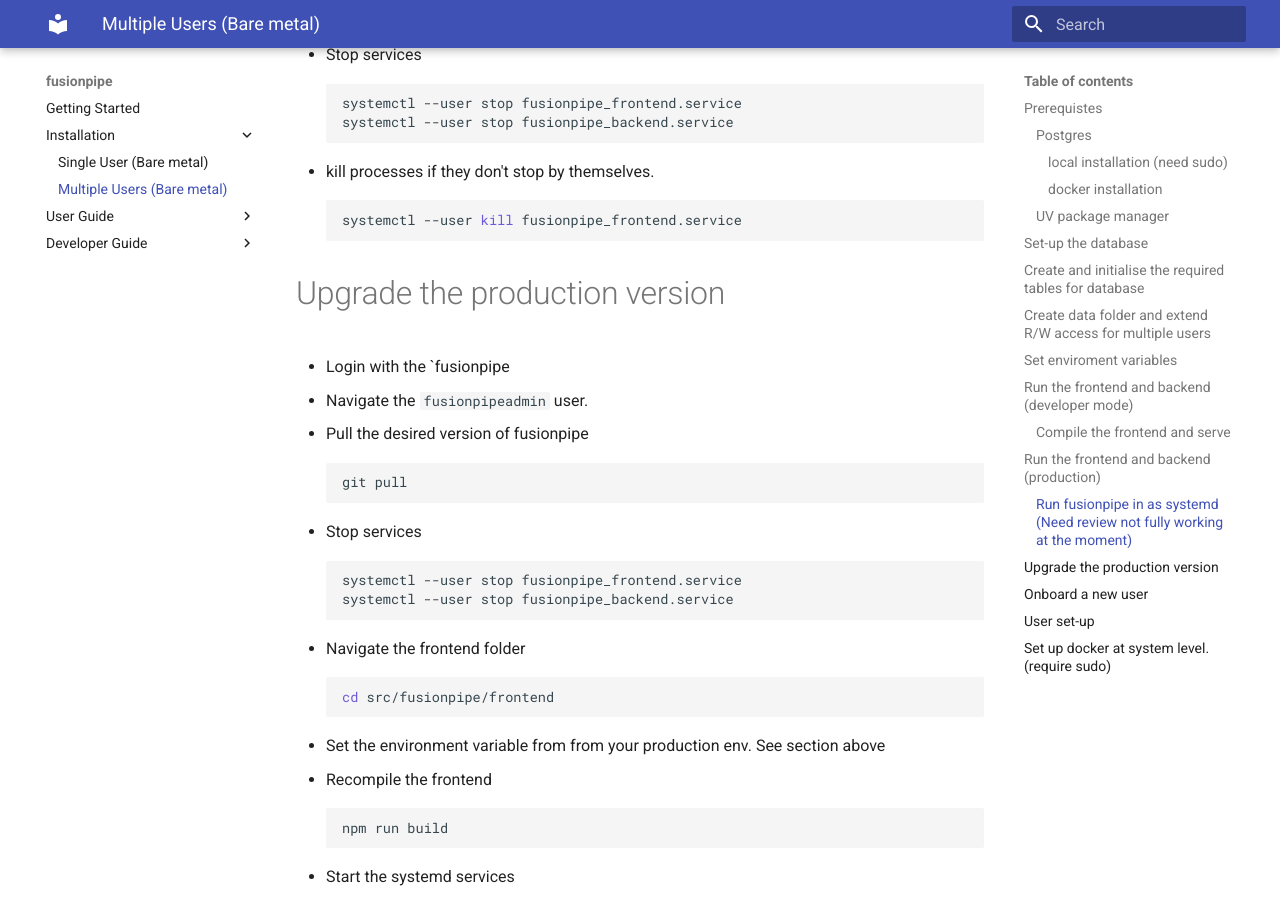
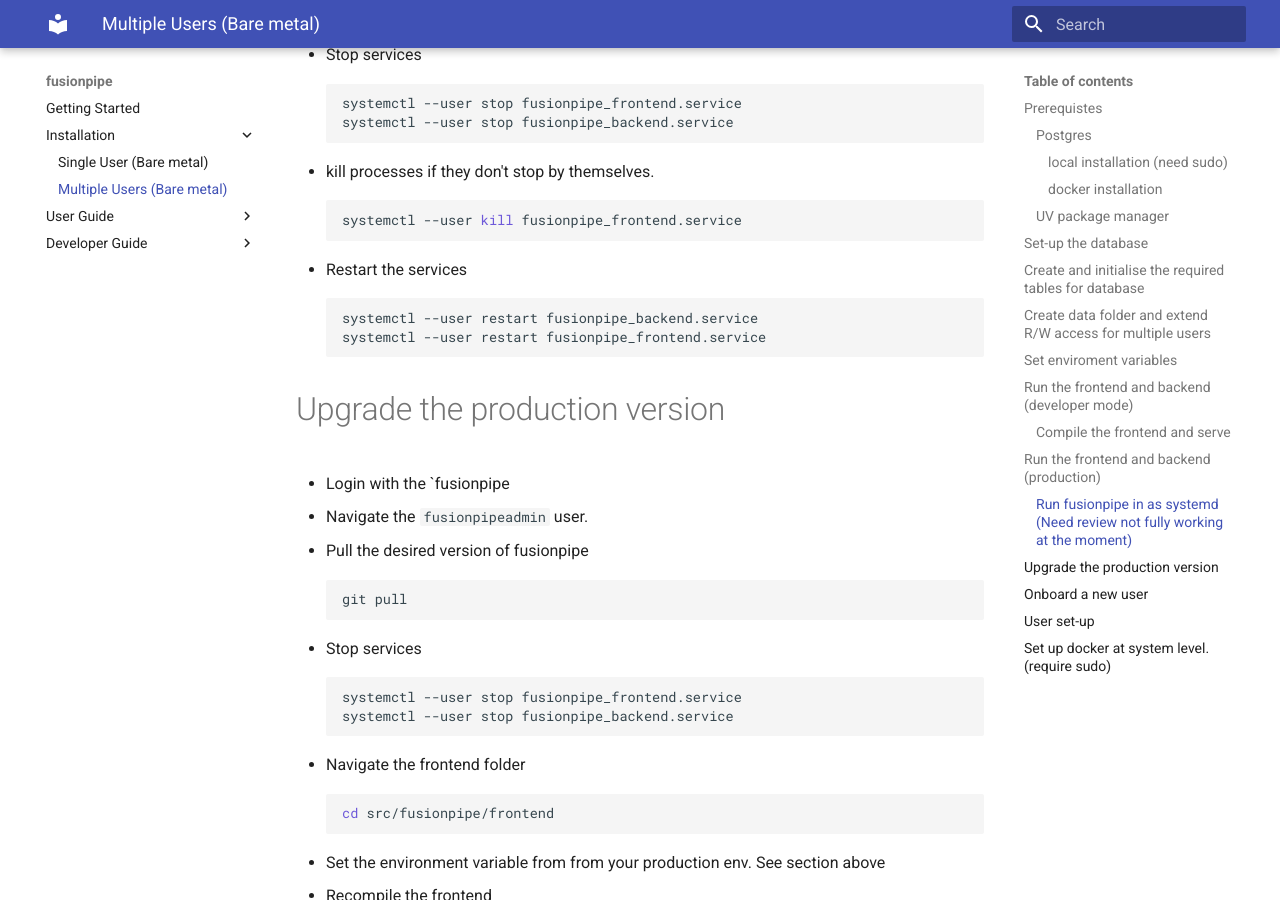
Before and after one commit to francescocarpanese/fusionpipe, an MkDocs documentation site: the page built from docs/docs/dev_maintainer_guide.md, in a window 1280 px wide and 900 px high, scrolled down 9839 px. Built offline with MkDocs 1.6.1 and Material for MkDocs 9.7.7, drawn with Linux system fonts in a browser that asks for light colours; the version menu is left out.

Commit message:
restart the service

````diff
--- a/docs/docs/dev_maintainer_guide.md
+++ b/docs/docs/dev_maintainer_guide.md
@@ -398,6 +398,12 @@ systemctl --user stop fusionpipe_backend.service
 systemctl --user kill fusionpipe_frontend.service
 ```
 
+- Restart the services
+```bash
+systemctl --user restart fusionpipe_backend.service
+systemctl --user restart fusionpipe_frontend.service
+```
+
 # Upgrade the production version
 - Login with the `fusionpipe
 - Navigate the `fusionpipeadmin` user.
````
